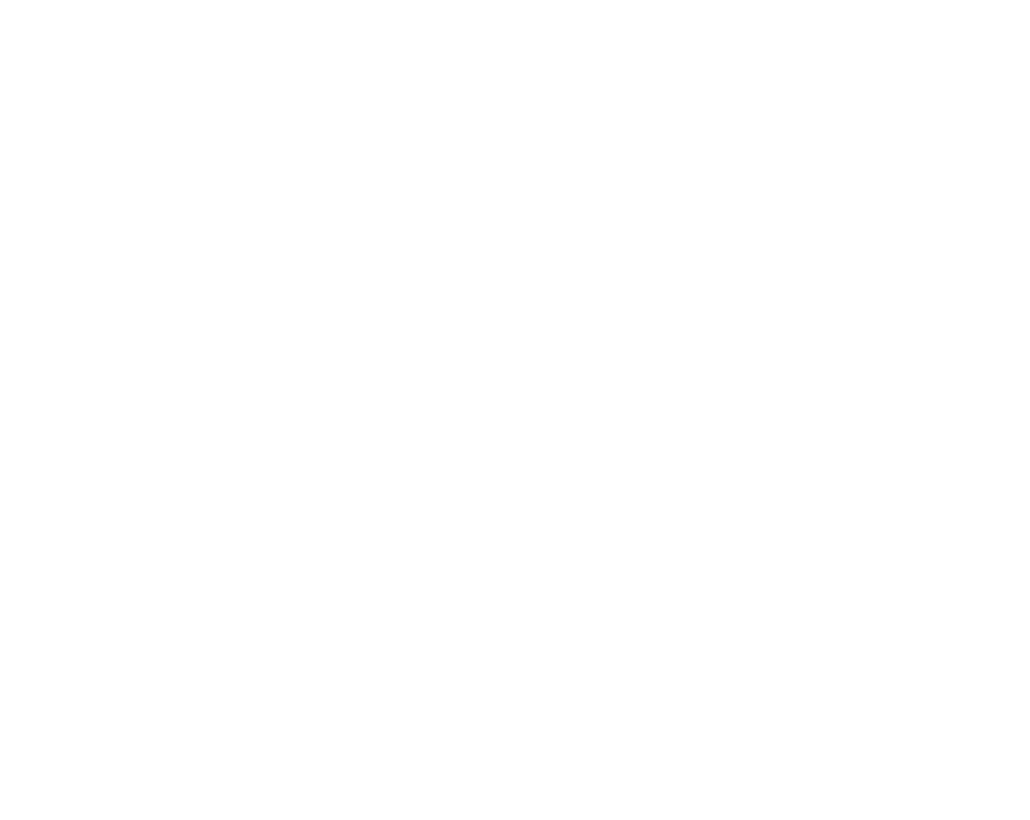
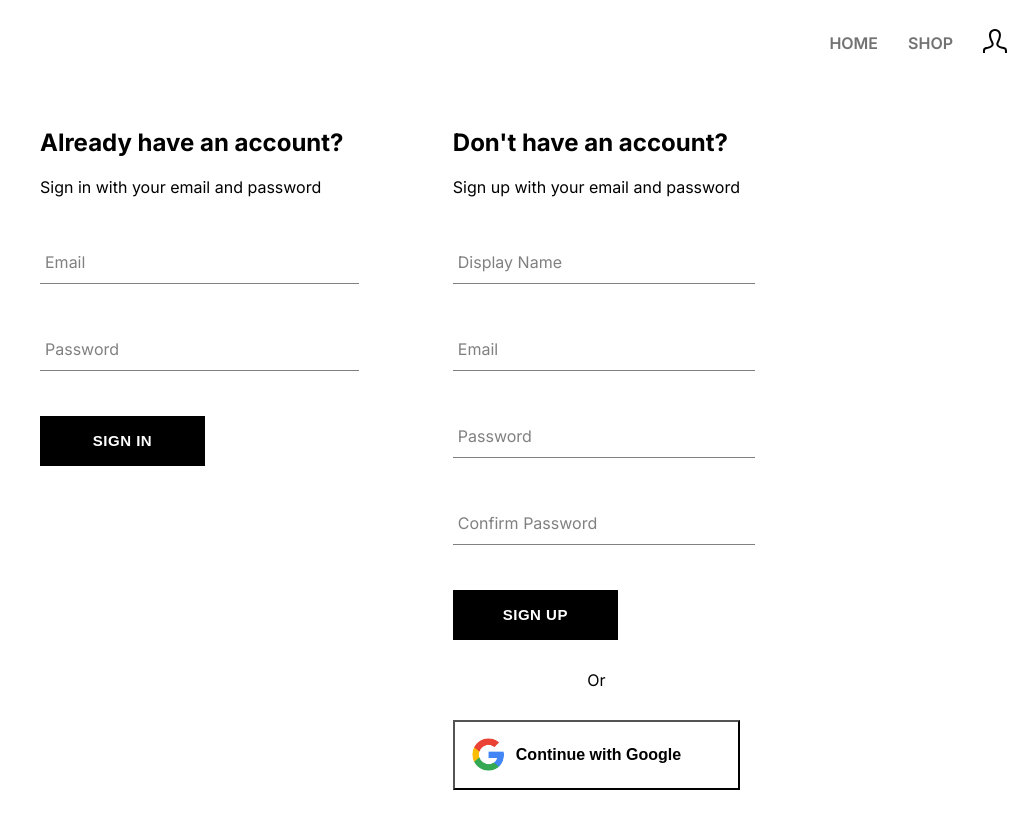
Before and after one commit to itechfy/REACT-JS, a React (Create React App) app: page /auth in a window 1280 px wide. Before the commit this address had no page. Shown: the whole page, without its empty margins (250-1280 px from the left). Built offline with nearby package versions, Linux system fonts and the light colour scheme.

Commit message:
Finished Authentication forms and validation

```diff
--- a/src/App.js
+++ b/src/App.js
@@ -2,7 +2,7 @@
 
 import Home from "./routes/home.component";
 import Navigation from './components/Navigation/navbar.component';
-import SignIn from './routes/sign-in.component';
+import Authentication from './routes/Authentication.component';
 
 const Shop = ()=>{
   return(
@@ -14,9 +14,10 @@
   return (
     <Routes>
       <Route path='/' element={<Navigation/>}>
+        {/*First navigation component will be render here and then outlet the remaining routes*/}
         <Route index element={<Home/>}/>
         <Route path='shop' element={<Shop/>}/>
-        <Route path='sign-in' element={<SignIn/>}/>
+        <Route path='auth' element={<Authentication/>}/>
       </Route>
     </Routes>
   );
--- a/src/components/Navigation/navbar.component.jsx
+++ b/src/components/Navigation/navbar.component.jsx
@@ -15,7 +15,7 @@
             <div className="nav-links-container">
               <Link className="nav-link" to='/'>HOME</Link>
               <Link className="nav-link" to='/shop'>SHOP</Link>
-              <Link className="nav-link" to='/sign-in'>
+              <Link className="nav-link" to='/auth'>
                 <UserIcon/>
               </Link>
             </div>
--- a/src/components/input-field/input-field.styles.scss
+++ b/src/components/input-field/input-field.styles.scss
@@ -12,13 +12,13 @@
   margin: 45px 0;
 
   .form-input {
+    width: 100%;
     background: none;
     background-color: white;
     color: $sub-color;
     font-size: 18px;
     padding: 10px 10px 10px 5px;
     display: block;
-    width: 100%;
     border: none;
     border-radius: 0;
     border-bottom: 1px solid $sub-color;
--- /dev/null
+++ b/src/components/sign-in/sign-in-form.styles.scss
@@ -0,0 +1,7 @@
+.sign-up-container{
+    display: flex;
+    flex-direction: column;
+    h2{
+        margin: 10px 0;
+    }
+}
--- /dev/null
+++ b/src/components/sign-in/sign-in.component.jsx
@@ -0,0 +1,68 @@
+import { useState } from "react";
+import FormInput from "../input-field/input-field.component";
+import './sign-in-form.styles.scss';
+import Button from "../button/button.component";
+import { SignInAuthUserWithEmailAndPassword } from "../../utils/firebase/firebase.utils";
+const defaultFormFields = {
+ Email: '',
+ Password : '',
+}
+
+const SignInForm = ()=>{
+    const [formFields,setFormFields]=useState(defaultFormFields);
+    //destructuring form fields from default form fields
+    const {Email,Password} = formFields;
+
+    //input validator
+    const ShowError= (value)=>{
+            document.getElementById('error-box').innerHTML = value;
+    }
+    //clear from function
+    const ResetForm = ()=>{
+        setFormFields(defaultFormFields);
+    }
+
+    const handleSubmit = async (event) =>{
+        event.preventDefault();
+
+        try {
+            const response = await SignInAuthUserWithEmailAndPassword(Email,Password);
+            console.log(response);
+            ResetForm();
+
+        } catch (error) {
+
+            if( error.code === 'auth/user-not-found'){
+                ShowError("No Account associated with this email");
+            }
+            else if( error.code === 'auth/wrong-password'){
+                ShowError("Password doesn't exist");
+            }
+            console.log("Error loggin in ",error);
+        }
+    }
+
+
+
+    const handleChange =(event)=>{
+        const {name, value}=event.target; // getting event and attached attributes and destructuring them
+      // console.log(event.target.value);
+        setFormFields({...formFields,[name]:value});
+    }
+    return(
+        <div className="signup-container">
+            <h2>Already have an account?</h2>
+            <span>Sign in with your email and password</span>
+            <form onSubmit={handleSubmit}>
+
+                <FormInput label={"Email"} type="email" id="email" name="Email" onChange={handleChange} value={Email} required />
+
+                <FormInput label={"Password"} type="password" id="pass" name="Password" onChange={handleChange} value={Password} required />
+
+                <Button type="submit">Sign in</Button>
+                <div id = "error-box"></div>
+            </form>
+        </div>
+    )
+}
+export default SignInForm;
--- a/src/components/sign-up/sign-up.component.jsx
+++ b/src/components/sign-up/sign-up.component.jsx
@@ -19,7 +19,10 @@
     const ShowError= (value)=>{
             document.getElementById('error-box').innerHTML = value;
     }
-
+    //clear form function
+    const ResetForm = ()=>{
+        setFormFields(defaultFormFields);
+    }
     const handleSubmit = async (event) =>{
         event.preventDefault();
         if(Password!=ConfirmPassword)
@@ -32,6 +35,8 @@
             const {user}=await createAuthUserWithEmailAndPassword(Email,Password);
          //   console.log(user);
             createUserDocumentFromAuth(user,{displayName});
+
+            ResetForm();
 
         } catch (error) {
             if( error.code === 'auth/email-already-in-use'){
@@ -57,7 +62,7 @@
 
                 <FormInput label={"Email"} type="email" id="_email" name="Email" onChange={handleChange} value={Email} required />
 
-                <FormInput label={"Password"} type="password" id="pass" name="Password" onChange={handleChange} value={Password} required />
+                <FormInput label={"Password"} type="password" id="_pass" name="Password" onChange={handleChange} value={Password} required />
 
                 <FormInput label={"Confirm Password"} type="password" id="c-pass" name="ConfirmPassword" onChange={handleChange} value={ConfirmPassword} required />
 
--- a/src/routes/sign-in.component.jsx
+++ b/src/routes/Authentication.component.jsx
@@ -2,8 +2,9 @@
 import {auth,signInWithGooglePopup,createUserDocumentFromAuth,signInWithGoogleRedirect} from '../utils/firebase/firebase.utils'
 import { getRedirectResult } from 'firebase/auth'
 import SignUpForm from '../components/sign-up/sign-up.component'
+import SignInForm from '../components/sign-in/sign-in.component'
 import './routes.css'
-const SignIn = ()=>{
+const Authentication = ()=>{
     // Fetching data from auth into callback after redirecting
     useEffect(()=>{
       async function RedirectedData(){
@@ -25,17 +26,28 @@
     }
 
     return(
-        <div>
+        <div className='auth-container'>
+
+            <SignInForm/>
+            <div>
             <SignUpForm/>
-            <button className='google-signin' onClick={loginWithGoogle}>
+       <div className='google-auth-btns'>
+        <span className='or'>Or</span>
+       <button className='google-signin' onClick={loginWithGoogle}>
             <img src={require("../assets/icons/google-signin-logo.png")} width="35px" alt="" />
            <p> Continue with Google</p>
             </button>
-            <button className='google-signin' onClick={signInWithGoogleRedirect}>
+
+            {/* <button className='google-signin' onClick={signInWithGoogleRedirect}>
             <img src={require("../assets/icons/google-signin-logo.png")} width="35px" alt="" />
            <p> Redirect with Google</p>
-            </button>
+            </button> */}
+       </div>
+            </div>
+
+
+
         </div>
     )
 }
-export default SignIn;
+export default Authentication;
--- a/src/routes/routes.css
+++ b/src/routes/routes.css
@@ -4,7 +4,7 @@
     background-color: white;
     column-gap: 10px;
     font-size: 16px;
-    min-width: 200px;
+    width: 100%;
     font-weight: 700;
     padding: 0.5em 1em;
     transition:0.3s ease;
@@ -17,3 +17,16 @@
 .google-signin:focus{
     background-color: #ffffff;
 }
+.auth-container{
+    display: flex;
+    max-width: 700px;
+    gap: 100px;
+    flex-wrap: wrap;
+    justify-content: space-between;
+    margin: 30px auto;
+}
+.or{
+    display: block;
+    text-align: center;
+    padding: 30px 0;
+}
--- a/src/utils/firebase/firebase.utils.js
+++ b/src/utils/firebase/firebase.utils.js
@@ -1,6 +1,6 @@
 // Import the functions you need from the SDKs you need
 import { initializeApp } from "firebase/app";
-import {getAuth,signInWithRedirect,signInWithPopup,GoogleAuthProvider, createUserWithEmailAndPassword} from "firebase/auth";
+import {getAuth,signInWithRedirect,signInWithPopup,GoogleAuthProvider, createUserWithEmailAndPassword, signInWithEmailAndPassword} from "firebase/auth";
 import {getFirestore,doc,setDoc, getDoc} from "firebase/firestore"
 // TODO: Add SDKs for Firebase products that you want to use
 // https://firebase.google.com/docs/web/setup#available-libraries
@@ -72,3 +72,8 @@
 
    return await createUserWithEmailAndPassword(auth,email,password);
 }
+export const SignInAuthUserWithEmailAndPassword =async (email,password) =>{
+ if(!email && !password) return;
+
+   return await signInWithEmailAndPassword(auth,email,password);
+}
```
